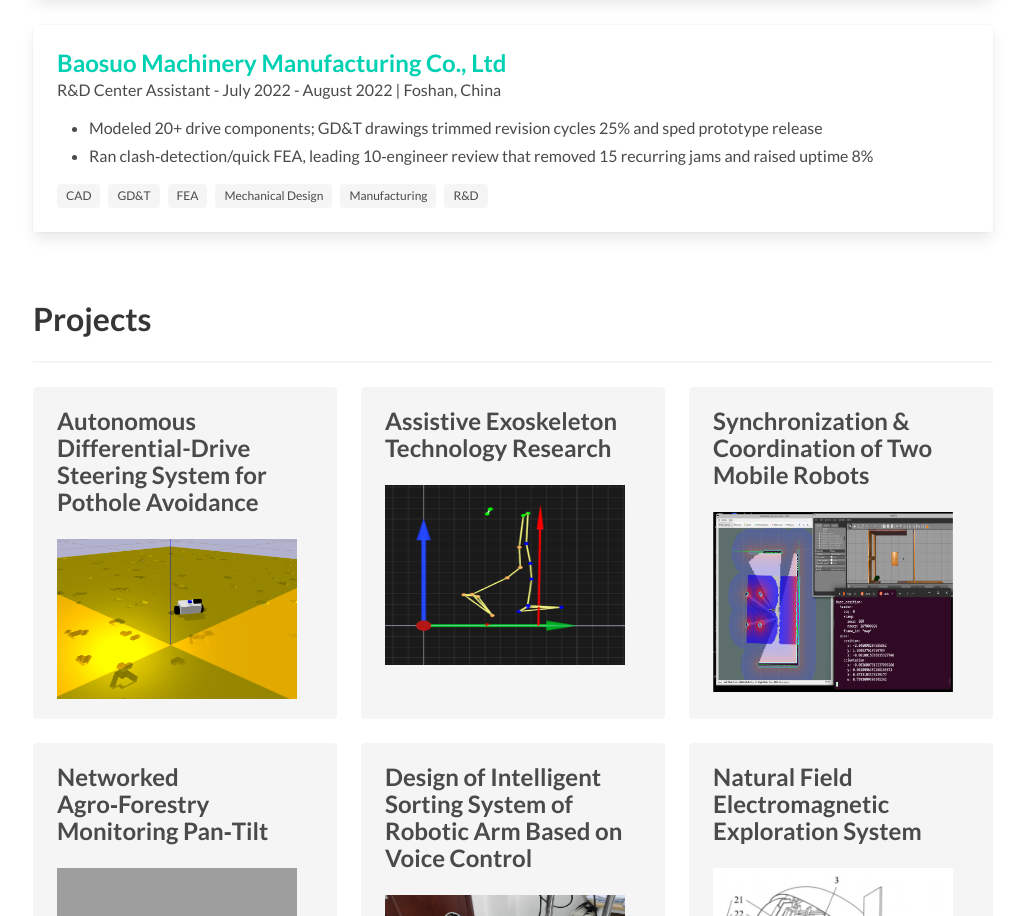
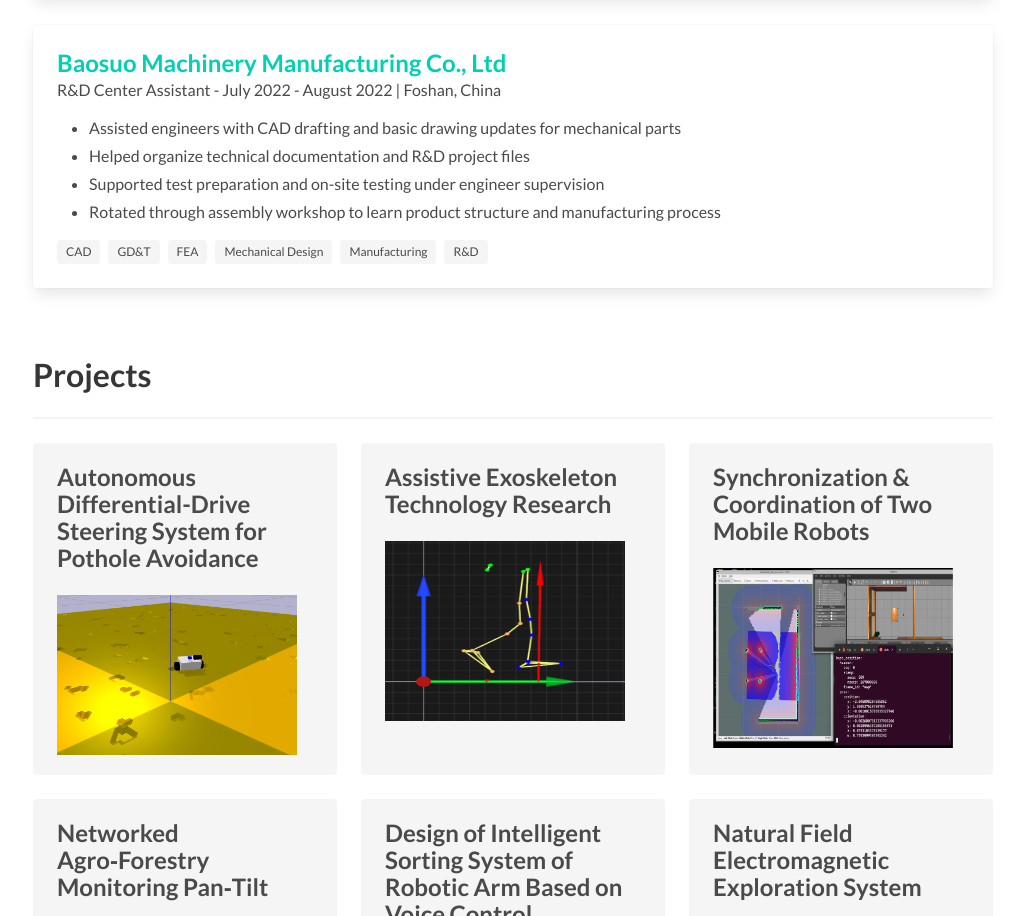
Before and after one commit to liu-siyu5/liu-siyu5.github.io, a plain HTML site: page index.html in a window 1280 px wide. Shown: the part 1208-2124 px from the top of the page, without its empty margins (127-1152 px from the left). Drawn offline with Linux system fonts and the light colour scheme; grey boxes are pictures that could not be loaded; files whose address does not match are found by name.

Commit message:
Update job responsibilities in index.html

```diff
--- a/index.html
+++ b/index.html
@@ -141,8 +141,10 @@
             <p class="title is-4"><a href="https://www.baosuo.com/" target="_blank">Baosuo Machinery Manufacturing Co., Ltd</a></p>
             <p class="subtitle is-6">R&D Center Assistant - <time datetime="2022-7">July 2022</time> - <time datetime="2022-8">August 2022</time> | Foshan, China</p>
             <ul>
-              <li>Modeled 20+ drive components; GD&T drawings trimmed revision cycles 25% and sped prototype release</li>
-              <li>Ran clash‑detection/quick FEA, leading 10‑engineer review that removed 15 recurring jams and raised uptime 8%</li>
+              <li>Assisted engineers with CAD drafting and basic drawing updates for mechanical parts</li>
+              <li>Helped organize technical documentation and R&D project files</li>
+              <li>Supported test preparation and on-site testing under engineer supervision</li>
+              <li>Rotated through assembly workshop to learn product structure and manufacturing process</li>
             </ul>
             <div class="tags">
               <span class="tag">CAD</span>
```
